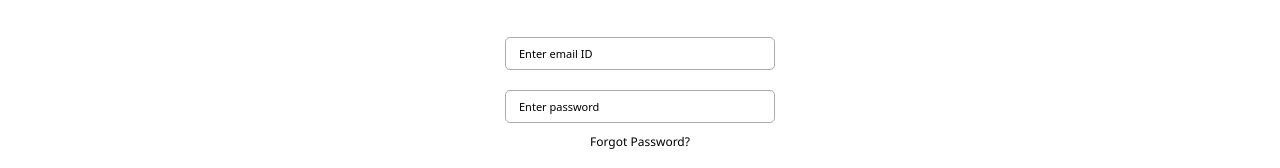
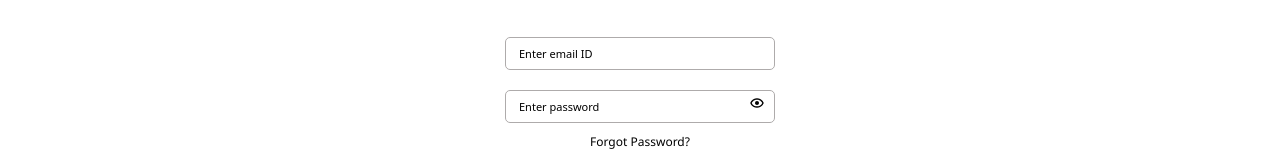
Before and after one commit to codefkhan14/Shopping-Website, a React (Create React App) app in the folder client/: page /account/login in a window 1280 px wide. Shown: the part 288-456 px from the top of the page. Built offline with nearby package versions, Linux system fonts and the light colour scheme; no server answers.

Commit message:
hide and show password

```diff
--- a/client/src/components/Cart.jsx
+++ b/client/src/components/Cart.jsx
@@ -1,7 +1,7 @@
 import React, { useContext } from "react";
 import "../style/Cart.css";
 import { UserContext } from "../context/userContext";
-import { Link } from "react-router-dom";
+import { Link, useNavigate } from "react-router-dom";
 import axios from "axios";
 import { ToastContainer, toast } from "react-toastify";
 import "react-toastify/dist/ReactToastify.css";
@@ -9,6 +9,7 @@ import { REMOVE_CART_DATA } from "./Apis";
 
 const Cart = () => {
   const { cartData, userInfo, setRemoveCartData } = useContext(UserContext);
+  const navigate = useNavigate();
   const toastOption = {
     position: "bottom-right",
     autoClose: 8000,
@@ -26,6 +27,10 @@ const Cart = () => {
     );
   }
 
+  const handleOpen = (item) => {
+    let itemName = item?.name.replace(/\s+/g, "-");
+    navigate(`/${item.category}/${itemName}/${item?.productId}`);
+  };
   const removeCartData = async (postId) => {
     try {
       const requestBody = {
@@ -64,7 +69,11 @@ const Cart = () => {
 
               <tbody>
                 {cartData?.map((item) => (
-                  <tr className="cart-content" key={item?._id}>
+                  <tr
+                    className="cart-content"
+                    key={item?._id}
+                    onClick={() => handleOpen(item)}
+                  >
                     <td>
                       <div className="cart-images-detail">
                         <div>
--- a/client/src/components/LoginForm.jsx
+++ b/client/src/components/LoginForm.jsx
@@ -5,9 +5,10 @@ import axios from "axios";
 import { ToastContainer, toast } from "react-toastify";
 import "react-toastify/dist/ReactToastify.css";
 import { USER_LOGIN } from "./Apis";
-
+import { BiShow, BiHide } from "react-icons/bi";
 function LoginForm() {
   const [buttonLoader, setButtonLoader] = useState(false);
+  const [passwordVisible, setPasswordVisible] = useState(false);
   const [userData, setUserData] = useState({
     email: "",
     password: "",
@@ -50,6 +51,7 @@ function LoginForm() {
         <div className="loginform">
           <h3>WELCOME TO THE BANDHEJ HUB</h3>
           <form className="lform" method="POST" onSubmit={SubmitForm}>
+            <div>
               <input
                 type="email"
                 placeholder="Enter email ID"
@@ -59,8 +61,10 @@ function LoginForm() {
                 value={userData?.email}
                 onChange={handleInput}
               />
+            </div>
+            <div className="password-container">
               <input
-              type="password"
+                type={passwordVisible ? "text" : "password"}
                 placeholder="Enter password"
                 className="loginforminput"
                 name="password"
@@ -68,6 +72,13 @@ function LoginForm() {
                 value={userData?.password}
                 onChange={handleInput}
               />
+              <span
+                className="password-toggle"
+                onClick={() => setPasswordVisible(!passwordVisible)}
+              >
+                {passwordVisible ? <BiHide size={16}/> : <BiShow size={16}/> }
+              </span>
+            </div>
 
             <Link to="/account/forgot-password" className="fogpass">
               Forgot Password?
--- a/client/src/components/SellingPage.jsx
+++ b/client/src/components/SellingPage.jsx
@@ -47,6 +47,7 @@ function SellingPage() {
       image: showImageUrl || productInfo.image[0],
       quantity: quantity,
       userId: userInfo?.user?.userId,
+      productId:id
     };
 
     if (!userInfo) {
--- a/client/src/context/userContext.jsx
+++ b/client/src/context/userContext.jsx
@@ -17,7 +17,6 @@ export const UserProvider = ({ children }) => {
       setUserInfo(parsedUserData);
     }
   }, []);
-
 
   // GET CART DATA
   useEffect(() => {
--- a/client/src/style/LoginForm.css
+++ b/client/src/style/LoginForm.css
@@ -16,6 +16,23 @@
   justify-content: center;
   align-items: center;
 }
+
+
+.password-container {
+  position: relative;
+}
+.password-toggle {
+  position: absolute;
+  top: 50%;
+  right: 10px;
+  transform: translateY(-50%);
+  cursor: pointer;
+  /* font-size: 40px; */
+}
+
+
+
+
 
 .lform input {
   width: 270px;
```
Also changed, not shown: 2 other files (tests, documents, lock files or other folders). Lines whose indentation alone changed are shown as unchanged.
